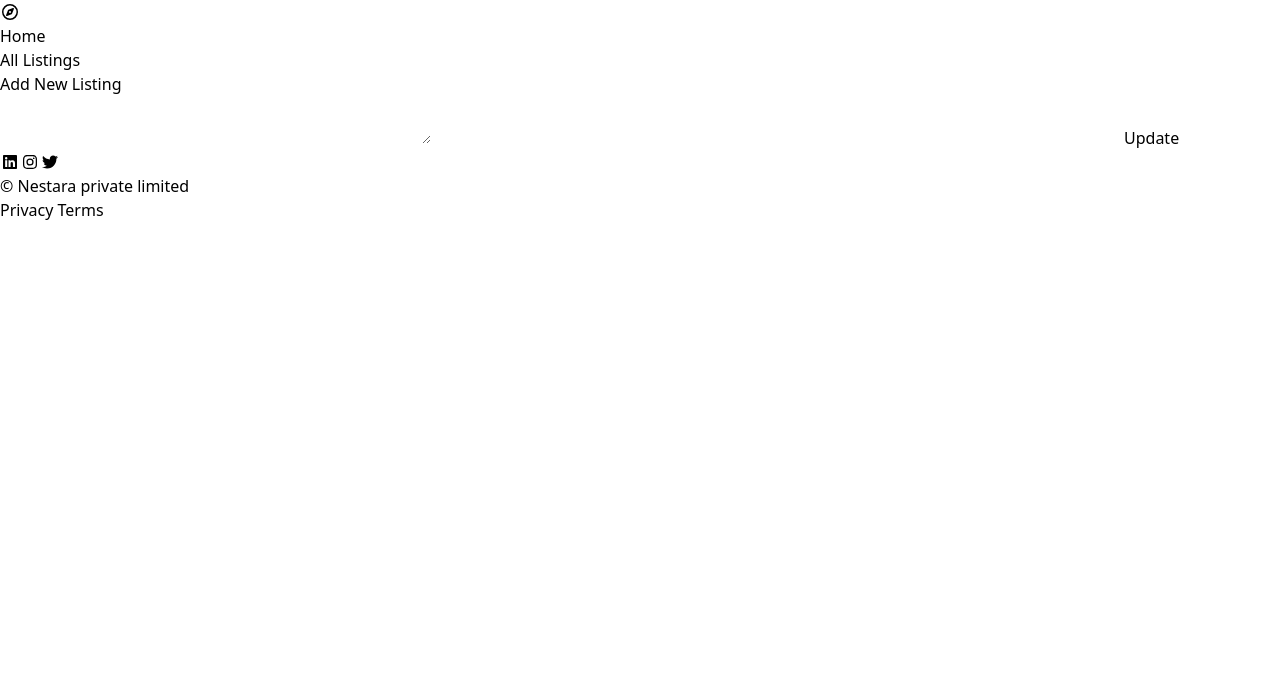
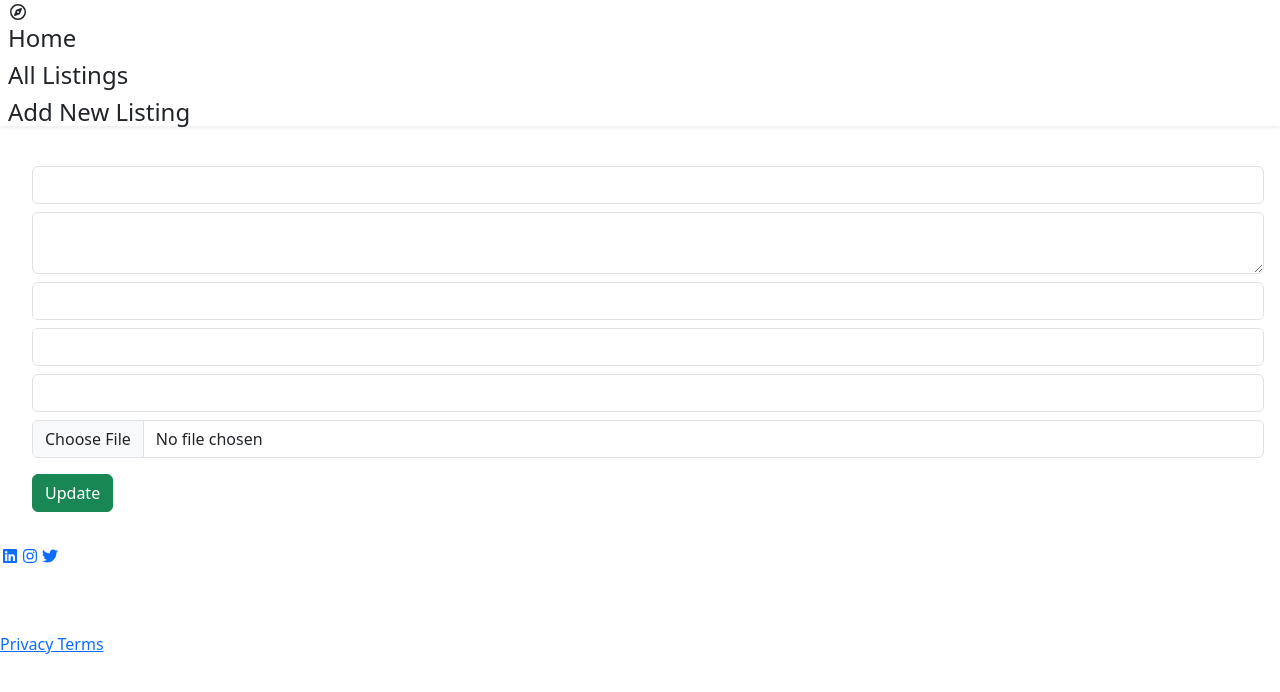
Before and after one commit to Prathmeshmurkute2/Nestara, a React app in the folder frontend/: page /edit/1 in a window 1280 px wide. Shown: the top 692 px of the page. Built offline with nearby package versions, Linux system fonts and the light colour scheme; no server answers; the HTML template or start-up script is replaced by a standard one.

Commit message:
Refactor code structure for improved readability and maintainability

```diff
--- a/frontend/package.json
+++ b/frontend/package.json
@@ -15,6 +15,7 @@
     "@fortawesome/free-regular-svg-icons": "^7.1.0",
     "@fortawesome/free-solid-svg-icons": "^7.1.0",
     "@fortawesome/react-fontawesome": "^3.1.1",
+    "bootstrap": "^5.3.8",
     "react": "^18.2.0",
     "react-dom": "^18.2.0",
     "react-router-dom": "^6.23.0"
--- a/frontend/src/index.css
+++ b/frontend/src/index.css
@@ -8,3 +8,8 @@
     padding:0;
     box-sizing:border-box;
 }
+
+html,body{
+    height:100%;
+    width:100%;
+}
--- a/frontend/src/main.jsx
+++ b/frontend/src/main.jsx
@@ -1,8 +1,9 @@
 import { StrictMode } from "react";
 import { createRoot } from "react-dom/client";
 import { BrowserRouter } from "react-router-dom";
-import App from "./App";          // ✅ MISSING IMPORT
+import App from "./App";
 import "./index.css";
+import 'bootstrap/dist/css/bootstrap.min.css';
 
 createRoot(document.getElementById("root")).render(
   <StrictMode>
--- a/frontend/src/pages/CreateList.jsx
+++ b/frontend/src/pages/CreateList.jsx
@@ -1,132 +1,170 @@
-import { set } from 'mongoose';
-import React,{ useState } from 'react'
-import { use } from 'react'
+import React, { useState } from "react";
 
 const CreateList = () => {
+  // 🔹 Validation state (replaces EJS JS)
+  const [validated, setValidated] = useState(false);
+
+  // 🔹 Form data
   const [formData, setFormData] = useState({
-        title:'',
-        description:'',
-        image:'',
-        price:'',
-        location:'',
-        country:''
-    })
+    title: "",
+    description: "",
+    price: "",
+    location: "",
+    country: "",
+  });
 
+  // 🔹 Optional image
   const [image, setImage] = useState(null);
 
-    const handleChange = (e) =>{
+  // 🔹 Handle text inputs
+  const handleChange = (e) => {
     setFormData({
       ...formData,
-            [e.target.name]: e.target.value
+      [e.target.name]: e.target.value,
     });
+  };
+
+  // 🔹 Handle image (optional)
+  const handleImageChange = (e) => {
+    setImage(e.target.files[0]);
+  };
+
+  // 🔹 Submit (Bootstrap validation + API)
+  const handleSubmit = async (e) => {
+    e.preventDefault();
+
+    const form = e.currentTarget;
+
+    // 🔴 Bootstrap validation logic
+    if (!form.checkValidity()) {
+      e.stopPropagation();
+      setValidated(true);
+      return;
     }
 
-    const handleImageChange = (e) =>{
-        setImage(e.target.files[0]);
+    setValidated(true);
+
+    try {
+      const data = new FormData();
+      data.append("title", formData.title);
+      data.append("description", formData.description);
+      data.append("price", formData.price);
+      data.append("location", formData.location);
+      data.append("country", formData.country);
+
+      // image is optional
+      if (image) {
+        data.append("image", image);
       }
 
-    const handleSubmit = async(e)=>{
-        e.preventDefault();
-
-        try{
-            const data = new FormData();
-            data.append('title', formData.title);
-            data.append('description', formData.description);
-            data.append('image', image);
-            data.append('price', formData.price);
-            data.append('location', formData.location);
-            data.append('country', formData.country);
-
-
-            const response = await fetch('http://localhost:3000/api/lists/listings', {
-                method: 'POST',
-                body: data
-            });
+      const response = await fetch(
+        "http://localhost:3000/api/lists/listings",
+        {
+          method: "POST",
+          body: data,
+        }
+      );
 
       const result = await response.text();
       console.log(result);
-            alert('Listing created successfully');
+      alert("Listing created successfully");
+    } catch (error) {
+      console.error("Error creating listing:", error);
+      alert("Failed to create listing");
     }
-        catch(error){
-            console.error('Error creating listing:', error);
-            alert('Failed to create listing');
-        }
-    }
+  };
+
   return (
-
     <div className="min-h-screen flex items-center justify-center bg-gray-100">
       <div className="bg-white shadow-lg rounded-lg p-6 w-full max-w-md">
         <h1 className="text-2xl font-bold text-center py-4">
           Create a New Listing
         </h1>
 
+        {/* 🔹 Bootstrap Validation Form */}
         <form
+          noValidate
           onSubmit={handleSubmit}
-        encType="multipart/form-data"
-        className="space-y-3"
+          className={`needs-validation space-y-3 ${
+            validated ? "was-validated" : ""
+          }`}
         >
+          {/* Title */}
           <label>Title</label>
           <input
             type="text"
             name="title"
             placeholder="List Title"
-          className="border p-2 w-full"
+            className="form-control"
+            required
             onChange={handleChange}
           />
+          <div className="invalid-feedback">Title is required</div>
 
+          {/* Description */}
           <label>Description</label>
           <textarea
             name="description"
             placeholder="List Description"
-          className="border p-2 w-full"
+            className="form-control"
+            required
             onChange={handleChange}
           />
+          <div className="invalid-feedback">Description is required</div>
 
+          {/* Image (Optional) */}
           <label>Image</label>
           <input
             type="file"
             accept="image/*"
             name="image"
-          className="border p-2 w-full"
+            className="form-control"
             onChange={handleImageChange}
           />
 
+          {/* Price */}
           <label>Price</label>
           <input
             type="number"
             name="price"
             placeholder="Price"
-          className="border p-2 w-full"
+            className="form-control"
+            required
             onChange={handleChange}
           />
+          <div className="invalid-feedback">Price is required</div>
 
+          {/* Location */}
           <label>Location</label>
           <input
             type="text"
             name="location"
             placeholder="Location"
-          className="border p-2 w-full"
+            className="form-control"
+            required
             onChange={handleChange}
           />
+          <div className="invalid-feedback">Location is required</div>
 
+          {/* Country */}
           <label>Country</label>
           <input
             type="text"
             name="country"
             placeholder="Country"
-          className="border p-2 w-full"
+            className="form-control"
+            required
             onChange={handleChange}
           />
+          <div className="invalid-feedback">Country is required</div>
 
-        <button className="bg-blue-500 text-white p-2 w-full rounded">
+          <button className="btn btn-primary w-full">
             Create List
           </button>
         </form>
       </div>
     </div>
+  );
+};
 
-
-  )
-}
-
-export default CreateList
+export default CreateList;
--- a/frontend/src/pages/EditList.jsx
+++ b/frontend/src/pages/EditList.jsx
@@ -4,6 +4,9 @@ import { useParams, useNavigate } from "react-router-dom";
 const EditList = () => {
   const { id } = useParams();
   const navigate = useNavigate();
+
+  const [validated, setValidated] = useState(false);
+  const [image, setImage] = useState(null);
 
   const [formData, setFormData] = useState({
     title: "",
@@ -29,32 +32,113 @@ const EditList = () => {
     setFormData({ ...formData, [e.target.name]: e.target.value });
   };
 
+  const handleImageChange = (e) => {
+    setImage(e.target.files[0]);
+  };
+
   const handleSubmit = async (e) => {
     e.preventDefault();
+
+    const form = e.currentTarget;
+    if (!form.checkValidity()) {
+      e.stopPropagation();
+      setValidated(true);
+      return;
+    }
+
+    setValidated(true);
+
+    try {
+      const data = new FormData();
+      data.append("title", formData.title);
+      data.append("description", formData.description);
+      data.append("price", Number(formData.price));
+      data.append("location", formData.location);
+      data.append("country", formData.country);
+
+      if (image) {
+        data.append("image", image);
+      }
 
       await fetch(
         `http://localhost:3000/api/lists/listings/${id}`,
         {
           method: "PUT",
-        headers: { "Content-Type": "application/json" },
-        body: JSON.stringify({
-          ...formData,
-          price: Number(formData.price)
-        })
+          body: data
         }
       );
 
       navigate("/listings");
+    } catch (err) {
+      console.error("Update failed", err);
+    }
   };
 
   return (
-    <form onSubmit={handleSubmit} className="p-4">
-      <input name="title" value={formData.title} onChange={handleChange} className="border p-2 m-2" />
-      <textarea name="description" value={formData.description} onChange={handleChange} className="border p-2 m-2" />
-      <input name="price" type="number" value={formData.price} onChange={handleChange} className="border p-2 m-2" />
-      <input name="location" value={formData.location} onChange={handleChange} className="border p-2 m-2" />
-      <input name="country" value={formData.country} onChange={handleChange} className="border p-2 m-2" />
-      <button className="bg-green-500 text-white p-2 m-2">Update</button>
+    <form
+      noValidate
+      onSubmit={handleSubmit}
+      className={`needs-validation p-4 ${
+        validated ? "was-validated" : ""
+      }`}
+    >
+      <input
+        name="title"
+        value={formData.title}
+        onChange={handleChange}
+        className="form-control m-2"
+        required
+      />
+      <div className="invalid-feedback">Title is required</div>
+
+      <textarea
+        name="description"
+        value={formData.description}
+        onChange={handleChange}
+        className="form-control m-2"
+        required
+      />
+      <div className="invalid-feedback">Description is required</div>
+
+      <input
+        type="number"
+        name="price"
+        value={formData.price}
+        onChange={handleChange}
+        className="form-control m-2"
+        required
+      />
+      <div className="invalid-feedback">Price is required</div>
+
+      <input
+        name="location"
+        value={formData.location}
+        onChange={handleChange}
+        className="form-control m-2"
+        required
+      />
+      <div className="invalid-feedback">Location is required</div>
+
+      <input
+        name="country"
+        value={formData.country}
+        onChange={handleChange}
+        className="form-control m-2"
+        required
+      />
+      <div className="invalid-feedback">Country is required</div>
+
+      {/* Optional image */}
+      <input
+        type="file"
+        accept="image/*"
+        className="form-control m-2"
+        onChange={handleImageChange}
+      />
+
+      <button className="btn btn-success m-2">
+        Update
+      </button>
     </form>
   );
 };
```
Also changed, not shown: 1 other file (tests, documents, lock files or other folders). Lines whose indentation alone changed are shown as unchanged.
